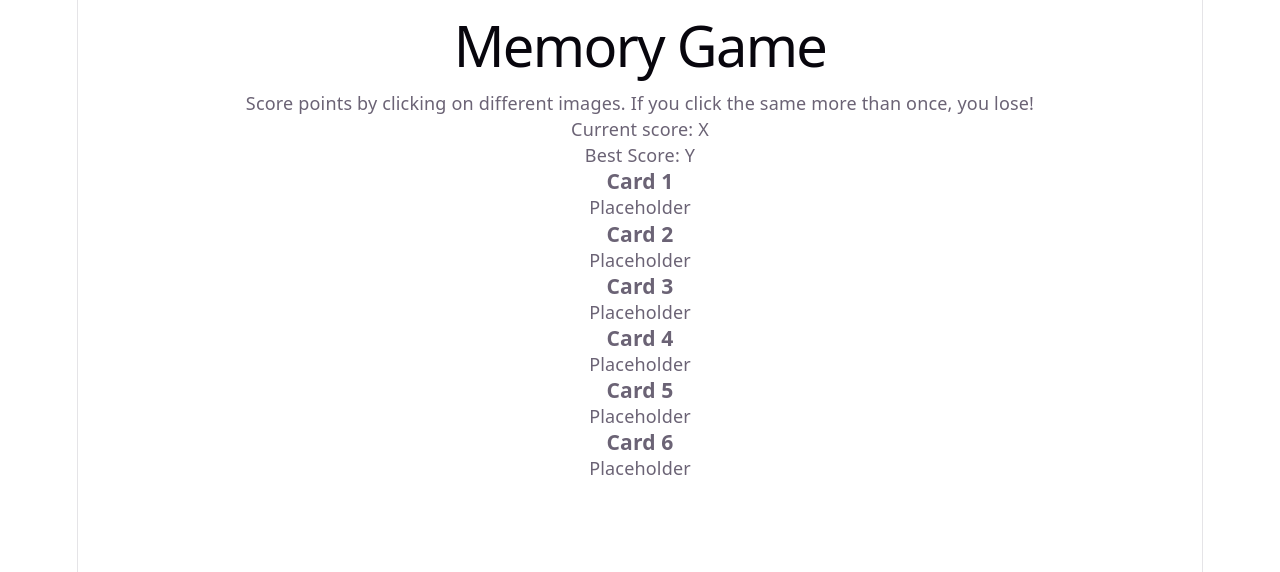
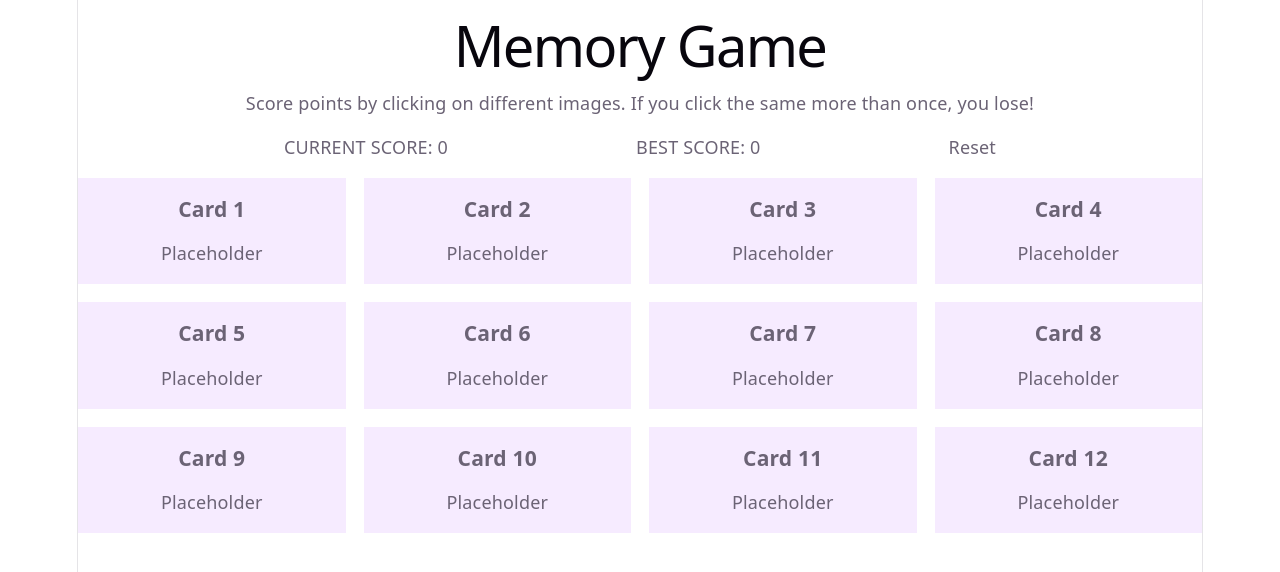
Before and after one commit to Pietro-GAS/odin-memory-card, a React (Vite) app: page / in a window 1280 px wide. Shown: the top 572 px of the page. Built offline with nearby package versions, Linux system fonts and the light colour scheme.

Commit message:
basic score logic

```diff
--- a/src/components/Board.jsx
+++ b/src/components/Board.jsx
@@ -1,27 +1,60 @@
-import { Card } from './Card.jsx'
+import { Card } from './Card.jsx';
+import { useState } from 'react';
+import '../css/Board.css';
 
 export function Board() {
-    return (
-        <div className="board">
-            <div className="score">
-                <p>Current score: X</p>
-                <p>Best Score: Y</p>
-            </div>
-            <CardContainer />
-        </div>
-    )
+    const [currentScore, setCurrentScore] = useState(0);
+    const [maxScore, setMaxScore] = useState(0);
+
+    function handleClick() {
+        const newScore = currentScore + 1;
+        setCurrentScore(newScore);
+        handleMax(newScore);
     }
 
+    function resetScore() {
+        const newScore = 0;
+        setCurrentScore(newScore);
+        handleMax(newScore);
+    }
+
+    function handleMax(score) {
+        if (score > maxScore) {
+            setMaxScore(score);
+        }
+    }
 
     function CardContainer() {
-    const titles = ['Card 1', 'Card 2', 'Card 3', 'Card 4', 'Card 5', 'Card 6'];
+        const titles = [
+            'Card 1', 'Card 2', 'Card 3', 'Card 4',
+            'Card 5', 'Card 6', 'Card 7', 'Card 8',
+            'Card 9', 'Card 10', 'Card 11', 'Card 12'
+        ];
 
         return (
             <div className="card-container">
                 {titles.map((title) => {
                     const id = crypto.randomUUID();
-                return <Card key={id} title={title} />
+                    return <Card key={id} title={title} onClick={handleClick} />
                 })}
             </div>
         )
     }
+
+    function ScoreCounter() {
+        return (
+            <div className="score">
+                <p>CURRENT SCORE: {currentScore}</p>
+                <p>BEST SCORE: {maxScore}</p>
+                <button onClick={resetScore}>Reset</button>
+            </div>
+        )
+    }
+
+    return (
+        <div className="board">
+            <ScoreCounter />
+            <CardContainer />
+        </div>
+    )
+}
--- a/src/components/Card.jsx
+++ b/src/components/Card.jsx
@@ -1,8 +1,10 @@
+import '../css/Card.css';
+
 export function Card(props) {
     return (
-        <div className="card">
+        <button className="card" onClick={props.onClick}>
             <h3 className="card-title">{props.title}</h3>
             <div className="card-image">Placeholder</div>
-        </div>
+        </button>
     )
 }
```
Lines whose indentation alone changed are shown as unchanged.
